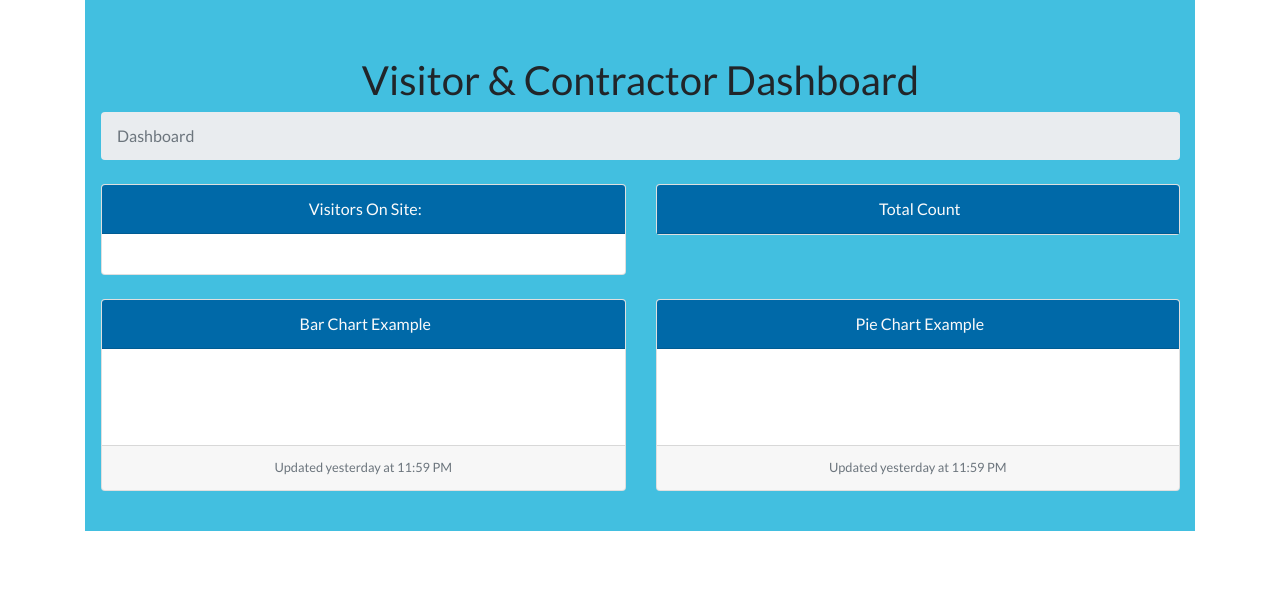
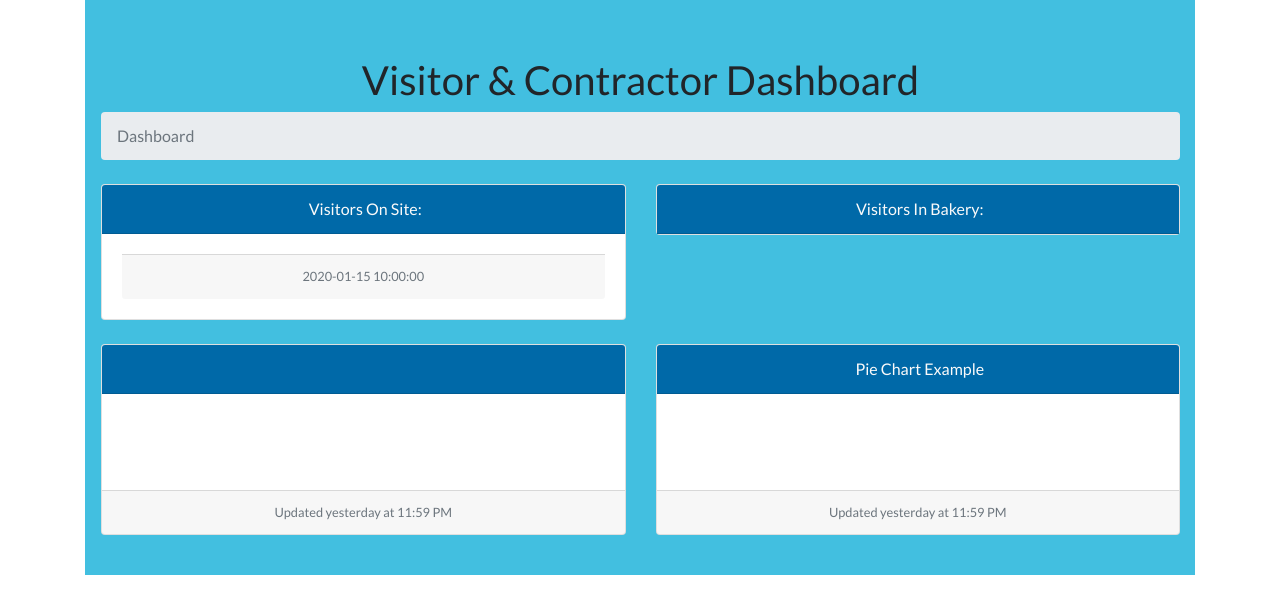
Before and after one commit to tdignan87/traceVMS, a Flask app: template templates/dashboard.html in a window 1280 px wide. Shown: the part 120-734 px from the top of the page. Run offline with Flask 2, Linux system fonts and the light colour scheme; the template is opened without the code that fills it: most values are stand-ins (such as "Sample title", 1, 10 or a date in 2020); some libraries are stand-ins or nearby versions.

Commit message:
Initial Commit

```diff
--- a/templates/dashboard.html
+++ b/templates/dashboard.html
@@ -16,15 +16,16 @@
                         {% for visitor in visitors %} {% if visitor.sign_out_timestamp is not defined %}
                         <h2 class="visitCountDash" name="visitorCountToday">{{visitor["name"]}}</h2>
                         {% endif %} {% endfor %}
+                        <div class="card-footer small text-muted">{{dateTime}}</div>
                     </div>
                 </div>
             </div>
             <div class="col-xl-6">
                 <div class="card mb-4">
-                    <div class="card-header"><i class="fas fa-chart-bar mr-1"></i>Total Count</div>
-                    {% for visitor in visitors %} {% if visitor.sign_out_timestamp is not defined %}
-                    <div class="visitCountDash" name="visitCountCounter">{{visitor["name"]}}</div>
-                    {% endif %} {% endfor %}
+                    <div class="card-header"><i class="fas fa-chart-bar mr-1"></i>Visitors In Bakery:</div>
+
+                    <div class="visitCountDash" name="visitCountCounter"></div>
+
                 </div>
             </div>
         </div>
@@ -33,7 +34,7 @@
         <div class="row">
             <div class="col-lg-6">
                 <div class="card mb-4">
-                    <div class="card-header"><i class="fas fa-chart-bar mr-1"></i>Bar Chart Example</div>
+                    <div class="card-header"><i class="fas fa-chart-bar mr-1"></i></div>
                     <div class="card-body"><canvas id="myBarChart" width="100%" height="50"></canvas></div>
                     <div class="card-footer small text-muted">Updated yesterday at 11:59 PM</div>
                 </div>
```
